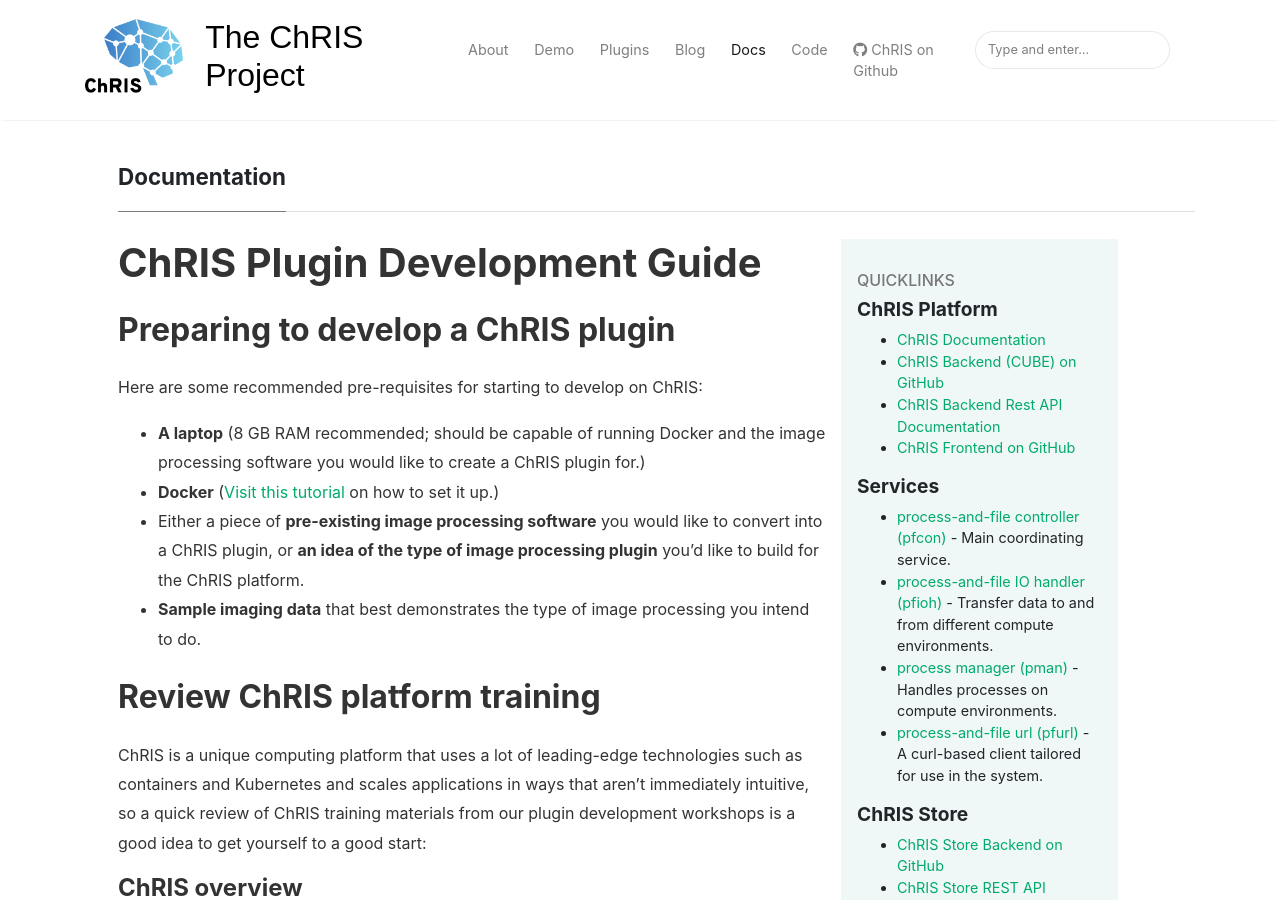
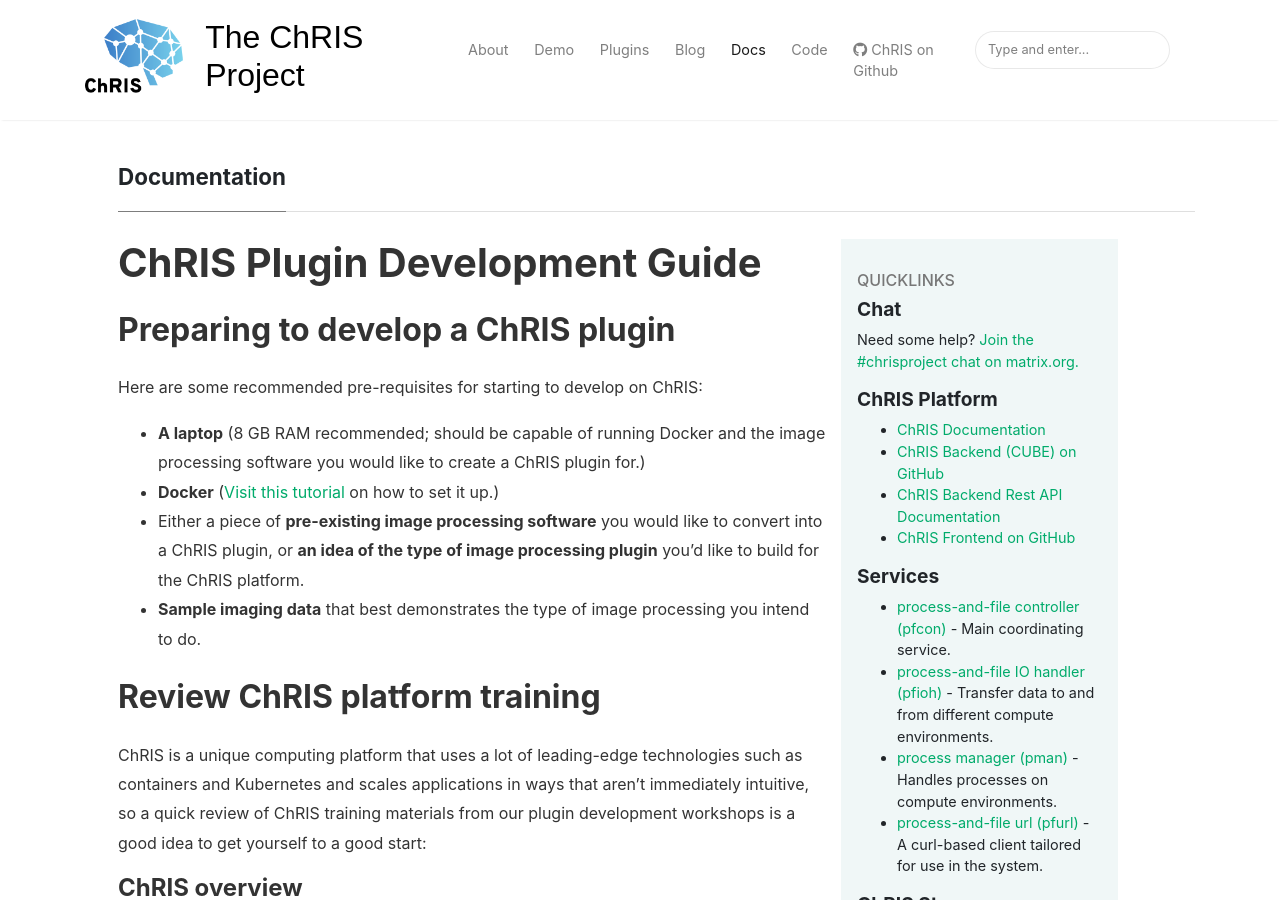
Before and after one commit to FNNDSC/website-old, a Jekyll site: the page built from _pages/docs.md, in a window 1280 px wide and 900 px high. Built offline with Jekyll 4.4.1, drawn with Linux system fonts in a browser that asks for light colours; nearby versions of some CDN libraries; some web fonts are replaced.

Commit message:
adding matrix channel to dev docs

```diff
--- a/_includes/docs-sidebar.html
+++ b/_includes/docs-sidebar.html
@@ -1,6 +1,9 @@
 <h1 id="quicklinks">Quicklinks</h1>
 
-<h2 id="chris-platform">ChRIS Platform</h3>
+<h2>Chat</h2>
+<p>Need some help? <a href="https://riot.im/app/#/room/#chris-project:matrix.org">Join the #chrisproject chat on matrix.org.</a></p>
+
+<h2 id="chris-platform">ChRIS Platform</h2>
 <ul>
   <li><a href="https://github.com/FNNDSC/CHRIS_docs">ChRIS Documentation</a></li>
   <li><a href="https://github.com/FNNDSC/ChRIS_ultron_backEnd">ChRIS Backend (CUBE) on GitHub</a></li>
@@ -8,7 +11,7 @@
   <li><a href="https://github.com/FNNDSC/ChRIS_ui">ChRIS Frontend on GitHub</a></li>
 </ul>
 
-<h2 id="services">Services</h5>
+<h2 id="services">Services</h2>
 <ul>
   <li><a href="https://github.com/FNNDSC/pfcon">process-and-file controller (pfcon)</a> - Main coordinating service.</li>
   <li><a href="https://github.com/FNNDSC/pfioh">process-and-file IO handler (pfioh)</a> - Transfer data to and from different compute environments.</li>
@@ -16,7 +19,7 @@
   <li><a href="https://github.com/FNNDSC/pfurl">process-and-file url (pfurl)</a> - A curl-based client tailored for use in the system.</li>
 </ul>
 
-<h2 id="chris-store">ChRIS Store</h3>
+<h2 id="chris-store">ChRIS Store</h2>
 <ul>
   <li><a href="https://github.com/FNNDSC/ChRIS_store">ChRIS Store Backend on GitHub</a></li>
   <li><a href="https://fnndsc.github.io/ChRIS_store/">ChRIS Store REST API Documentation</a></li>
```
